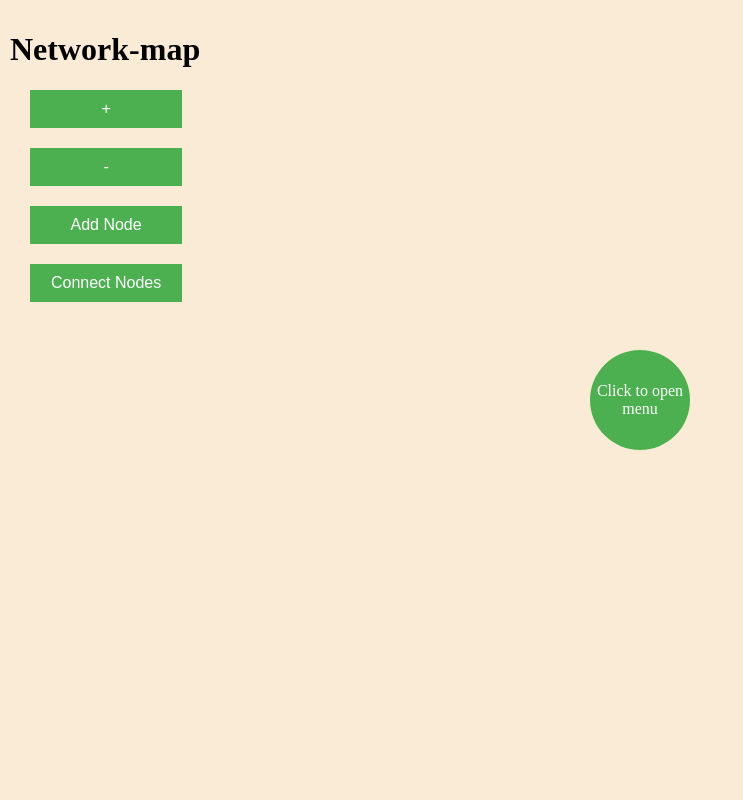
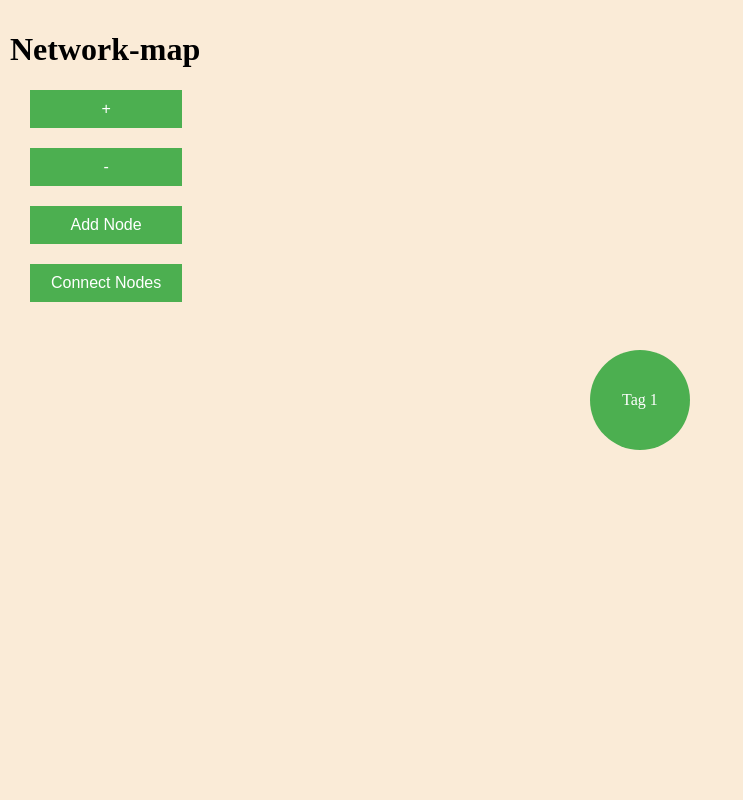
Before and after one commit to bigjohn98pl/BlockChainMap, a Flask app: page / in a window 1280 px wide. Shown: the whole page, without its empty margins (0-743 px from the left). Run offline with Flask 3, Linux system fonts and the light colour scheme.

Commit message:
- new branch develop, - changes not important

```diff
--- a/app/static/js/script.js
+++ b/app/static/js/script.js
@@ -9,11 +9,11 @@ function addNode() {
 
   newNode.classList.add('account-node');
   newNode.classList.add('draggable-node');
-  newNode.textContent = 'Node ' + newNodeCount; // Set default text with incrementing number
 
   // Assign default data attributes for address and tag
   newNode.setAttribute('data-address', 'Address ' + newNodeCount);
   newNode.setAttribute('data-tag', 'Tag ' + newNodeCount);
+  newNode.textContent = newNode.getAttribute('data-tag') // Set default text as a tag
   newNode.id = 'Address ' + newNodeCount;
   // Assign an onclick event to open the menu bar and keep track of the selected node
   newNode.onclick = function() {
--- a/app/templates/index.html
+++ b/app/templates/index.html
@@ -15,7 +15,7 @@
                 <!-- Lines will be added here -->
             </svg>
             <!-- Nodes will be added here -->
-            <div id="accountnode" class="account-node">Click to open menu</div>
+            <!-- <div id="accountnode" class="account-node">Click to open menu</div> -->
         </div>
     </div>
 
@@ -50,6 +50,9 @@
         var csrfToken = "{{ csrf_token() }}";
     </script>
     <script src="{{ url_for('static', filename='js/script.js') }}"></script>
+    <script>
+        addNode();
+    </script>
 </body>
 
 </html>
```
